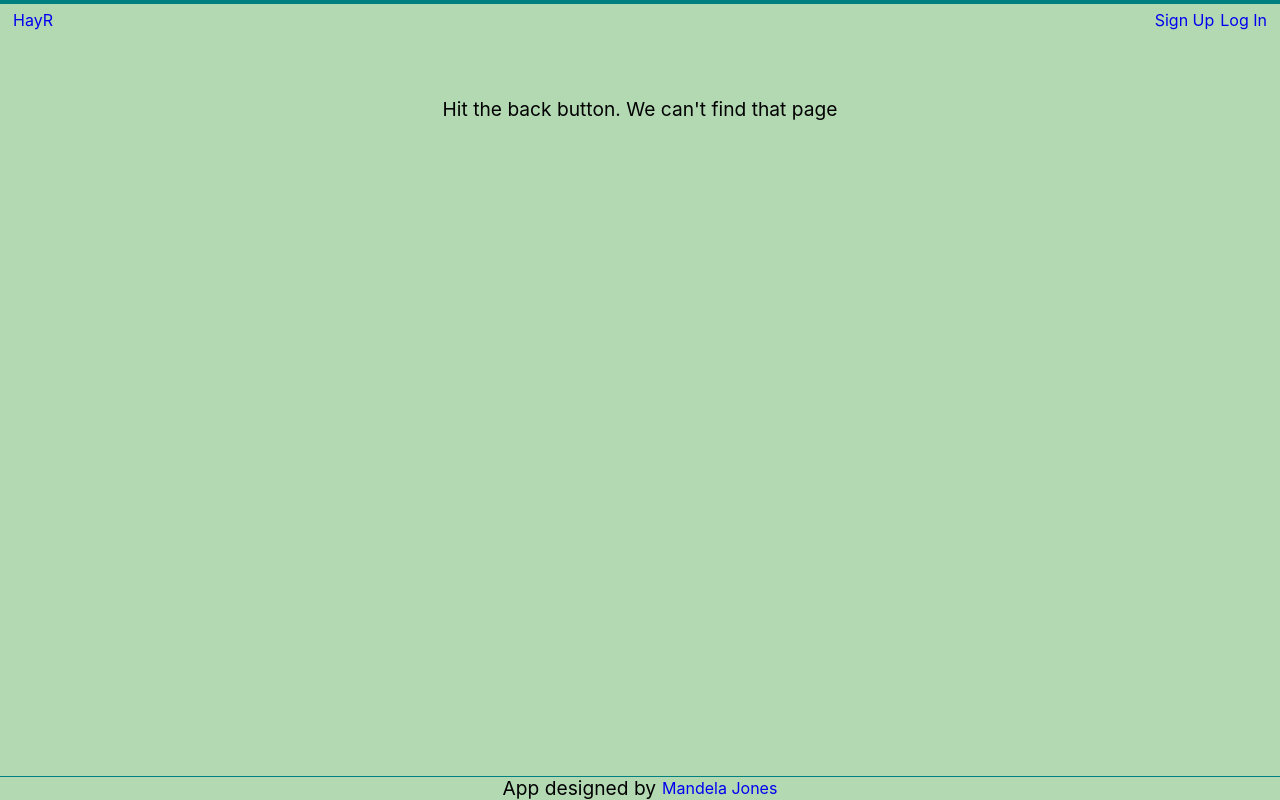
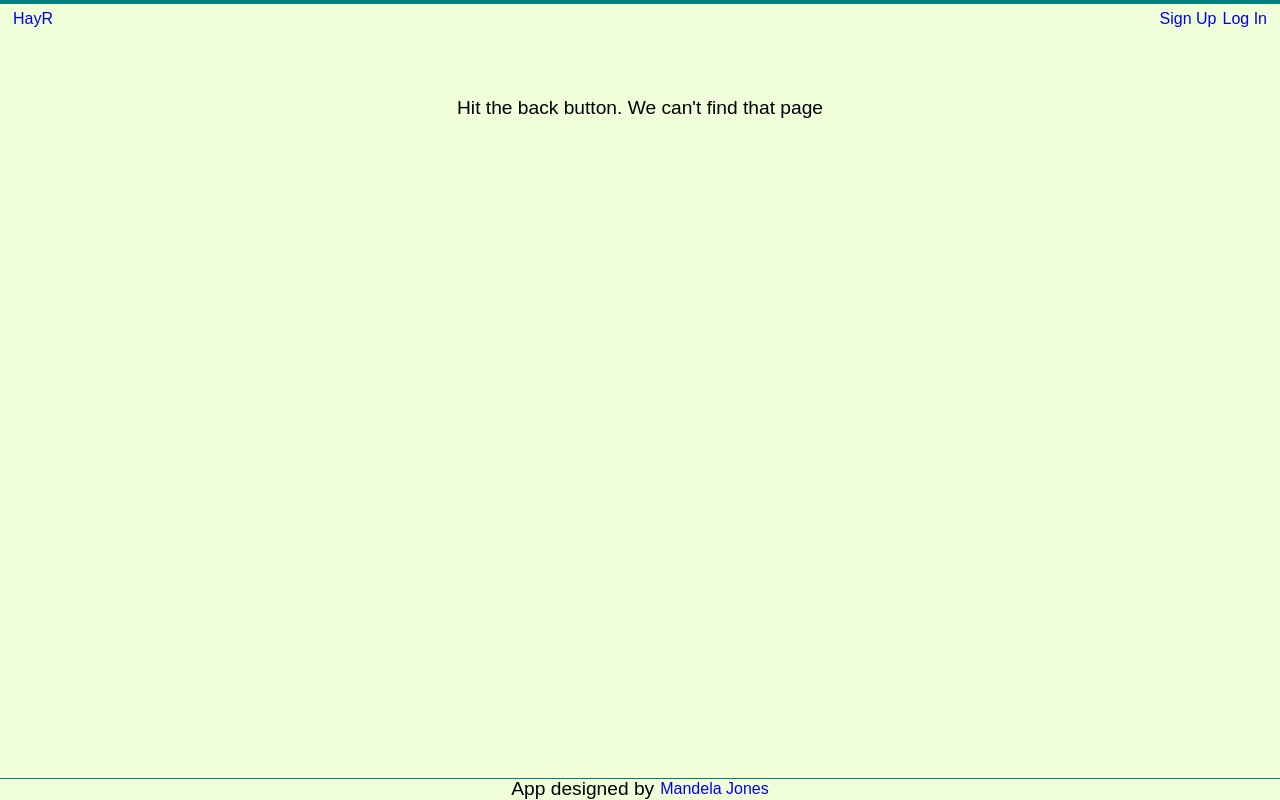
Before and after one commit to ManXD3la/hayr-client, a React (Create React App) app: page /community/1 in a window 1280 px wide. Built offline with nearby package versions, Linux system fonts and the light colour scheme.

Commit message:
reset box sizing, added fonts, app coloring

```diff
--- a/src/App.css
+++ b/src/App.css
@@ -4,7 +4,7 @@
   width: 100vw;
   margin: 0;
   overflow: auto;
-  background: rgba(0, 128, 0, 0.3);
+  background: #F0FED9;
   text-align: center;
   display: grid;
   grid-template-rows: [header] 1fr [pages] 8fr[footer] 1fr;
@@ -12,9 +12,12 @@
   place-content: stretch stretch;
 }
 
-.App-logo {
-  height: 40vmin;
-  pointer-events: none;
+.App main * {
+  font-family: 'Monsterrat', sans-serif;
+}
+
+.App + * {
+  background-color: #F0FED9;
 }
 
 @media (prefers-reduced-motion: no-preference) {
--- a/src/index.css
+++ b/src/index.css
@@ -1,14 +1,30 @@
+html {
+  box-sizing: border-box;
+}
+
+*, *:before, *:after {
+  box-sizing: inherit;
+}
+
+@import url('https://fonts.googleapis.com/css2?family=Montserrat:wght@300;400;500;600&family=Raleway:ital,wght@0,750;0,900;1,900&display=swap');
+
+
 body {
-  margin: 0;
+  margin: auto;
   padding: 0;
+
   font-family: -apple-system, BlinkMacSystemFont, 'Segoe UI', 'Roboto', 'Oxygen',
-    'Ubuntu', 'Cantarell', 'Fira Sans', 'Droid Sans', 'Helvetica Neue',
-    sans-serif;
+  'Ubuntu', 'Cantarell', 'Fira Sans', 'Droid Sans', 'Helvetica Neue',
+  sans-serif;
+  font-family: 'Raleway', sans-serif;
+  font-family: 'Montserrat', sans-serif;
   -webkit-font-smoothing: antialiased;
   -moz-osx-font-smoothing: grayscale;
 }
 
 code {
   font-family: source-code-pro, Menlo, Monaco, Consolas, 'Courier New',
-    monospace;
+  monospace;
+  font-family: 'Montserrat', sans-serif;
+  font-family: 'Raleway', sans-serif;
 }
--- a/src/services/api-service.js
+++ b/src/services/api-service.js
@@ -70,7 +70,7 @@ const hayrApiService = {
     // Entries
     postEntry(reflection, mood_pleasant, mood_energy) {
         let reqBody = JSON.stringify({
-            refelction: reflection,
+            reflection: reflection,
             mood_pleasant: mood_pleasant,
             mood_energy: mood_energy
         })
```
